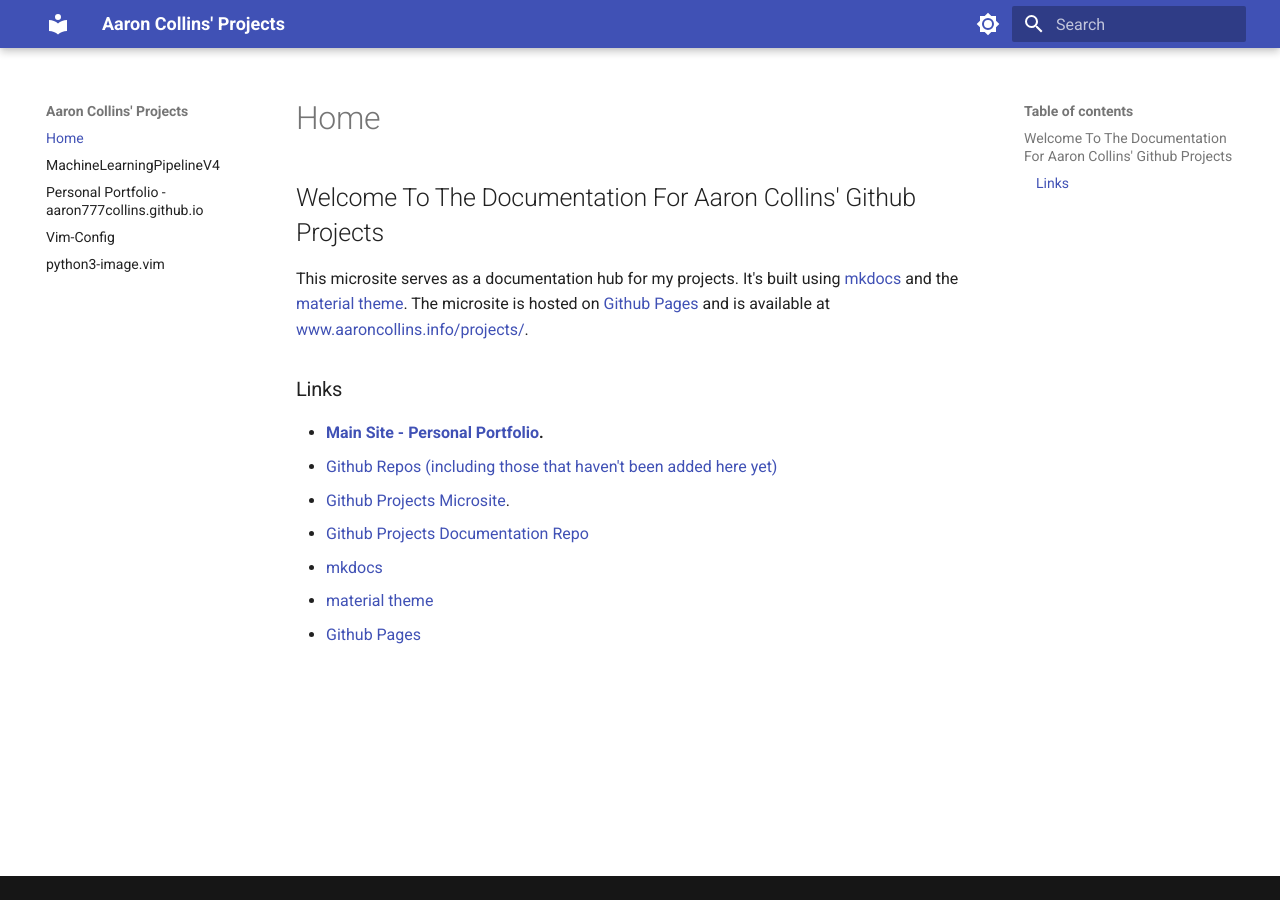
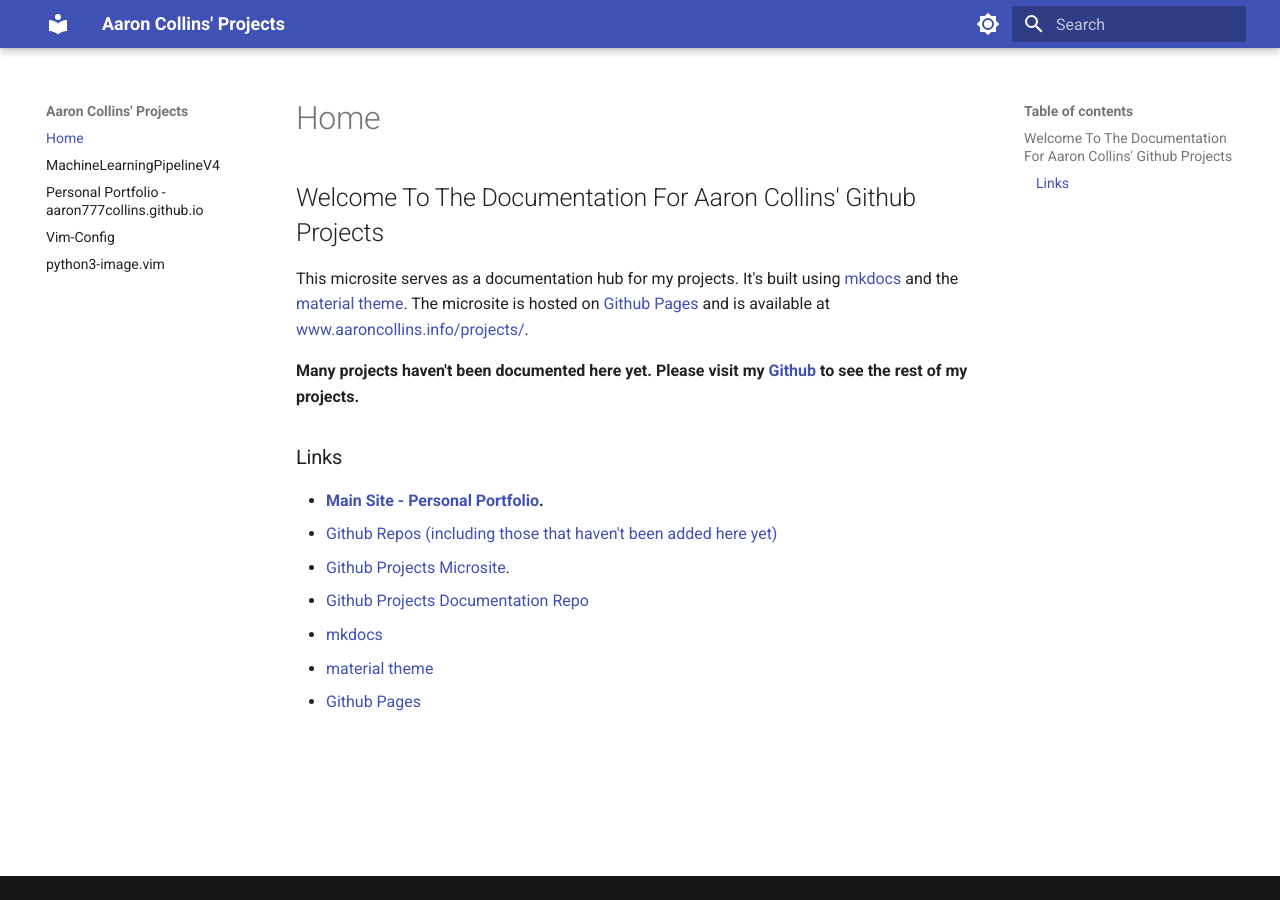
Before and after one commit to aaron777collins/projects, an MkDocs documentation site: the page built from docs/index.md, in a window 1280 px wide. Built offline with MkDocs 1.6.1 and Material for MkDocs 9.7.7, drawn with Linux system fonts in a browser that asks for light colours.

Commit message:
added a memo to let the users know that not all projects have been documented on the microsite yet

```diff
--- a/docs/index.md
+++ b/docs/index.md
@@ -2,6 +2,8 @@
 
 ## Welcome To The Documentation For Aaron Collins' Github Projects
 This microsite serves as a documentation hub for my projects. It's built using [mkdocs](https://www.mkdocs.org/) and the [material theme](https://squidfunk.github.io/mkdocs-material/). The microsite is hosted on [Github Pages](https://pages.github.com/) and is available at [www.aaroncollins.info/projects/](https://www.aaroncollins.info/projects/).
+
+**Many projects haven't been documented here yet. Please visit my [Github](https://github.com/aaron777collins?tab=repositories) to see the rest of my projects.**
 
 ### Links
 - **[Main Site - Personal Portfolio](https://www.aaroncollins.info/).**
```
